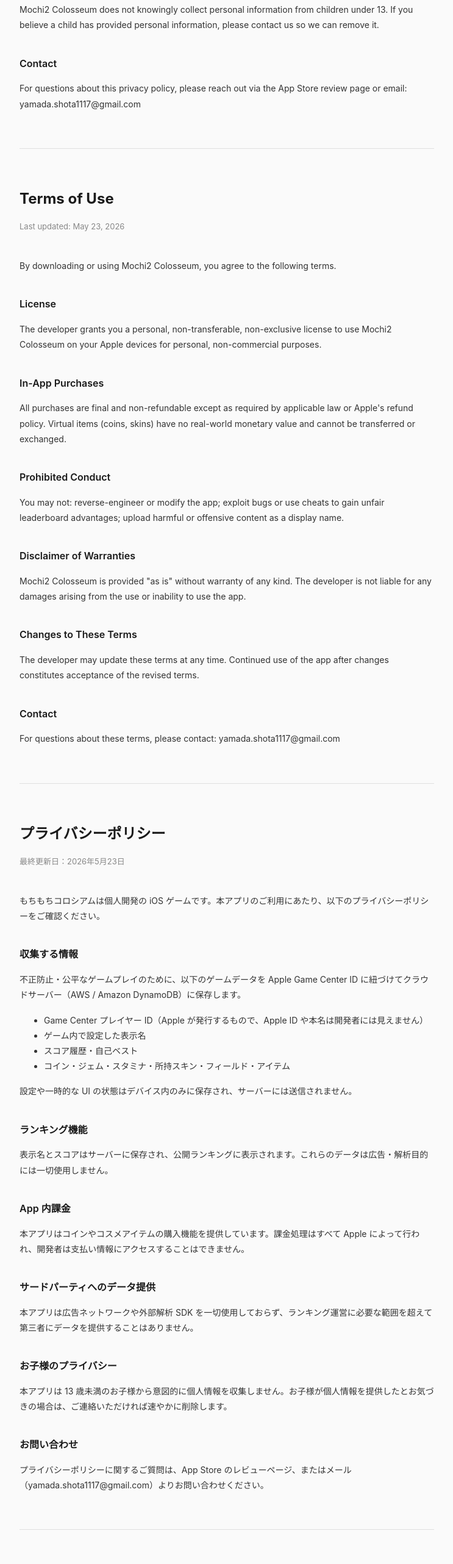
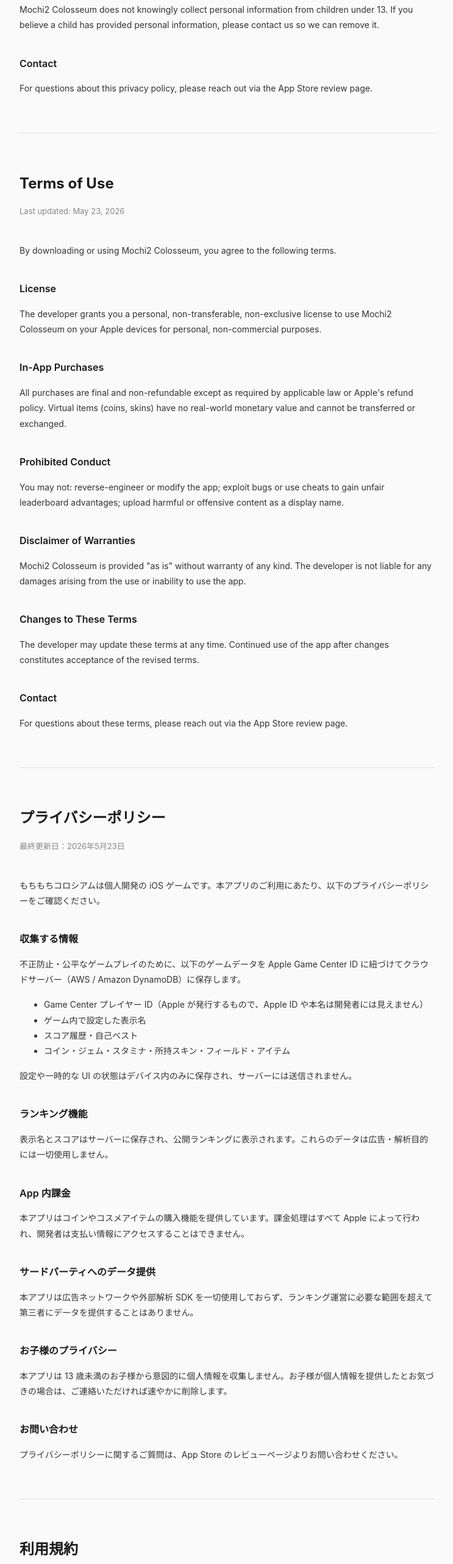
Before and after one commit to yamada-shota/mochi2colosseum-privacy, a plain HTML site: page index.html in a window 1280 px wide. Shown: the part 1037-3601 px from the top of the page at 61% size, without its empty margins (268-1011 px from the left). Drawn offline with Linux system fonts and the light colour scheme.

Commit message:
fix: メールアドレス削除・お問い合わせをApp Storeレビューページに統一

```diff
--- a/index.html
+++ b/index.html
@@ -62,7 +62,7 @@
   <p>Mochi2 Colosseum does not knowingly collect personal information from children under 13. If you believe a child has provided personal information, please contact us so we can remove it.</p>
 
   <h2>Contact</h2>
-  <p>For questions about this privacy policy, please reach out via the App Store review page or email: yamada.shota1117@gmail.com</p>
+  <p>For questions about this privacy policy, please reach out via the App Store review page.</p>
 
   <hr>
 
@@ -88,7 +88,7 @@
   <p>The developer may update these terms at any time. Continued use of the app after changes constitutes acceptance of the revised terms.</p>
 
   <h2>Contact</h2>
-  <p>For questions about these terms, please contact: yamada.shota1117@gmail.com</p>
+  <p>For questions about these terms, please reach out via the App Store review page.</p>
 
   <hr>
 
@@ -121,7 +121,7 @@
   <p>本アプリは 13 歳未満のお子様から意図的に個人情報を収集しません。お子様が個人情報を提供したとお気づきの場合は、ご連絡いただければ速やかに削除します。</p>
 
   <h2>お問い合わせ</h2>
-  <p>プライバシーポリシーに関するご質問は、App Store のレビューページ、またはメール（yamada.shota1117@gmail.com）よりお問い合わせください。</p>
+  <p>プライバシーポリシーに関するご質問は、App Store のレビューページよりお問い合わせください。</p>
 
   <hr>
 
@@ -147,7 +147,7 @@
   <p>開発者はいつでも本規約を更新できます。変更後も本アプリを使用し続けた場合、改訂された規約に同意したものとみなします。</p>
 
   <h2>お問い合わせ</h2>
-  <p>利用規約に関するご質問は、yamada.shota1117@gmail.com までご連絡ください。</p>
+  <p>利用規約に関するご質問は、App Store のレビューページよりお問い合わせください。</p>
 
 </body>
 </html>
```
